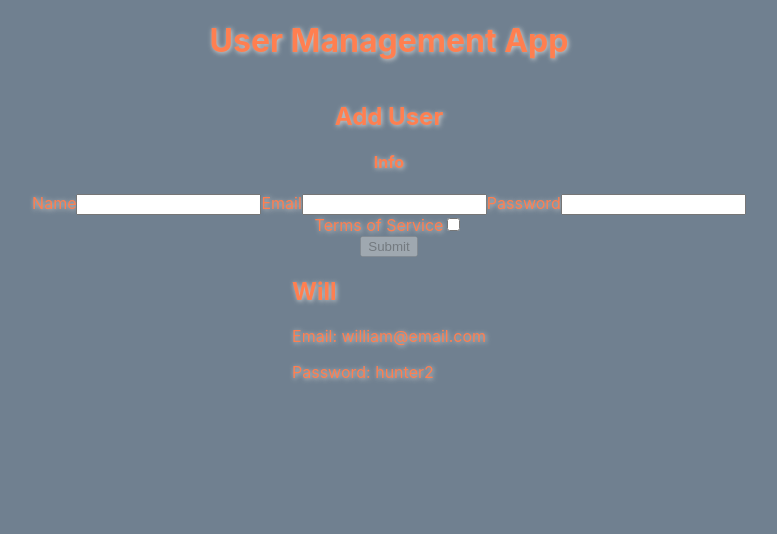
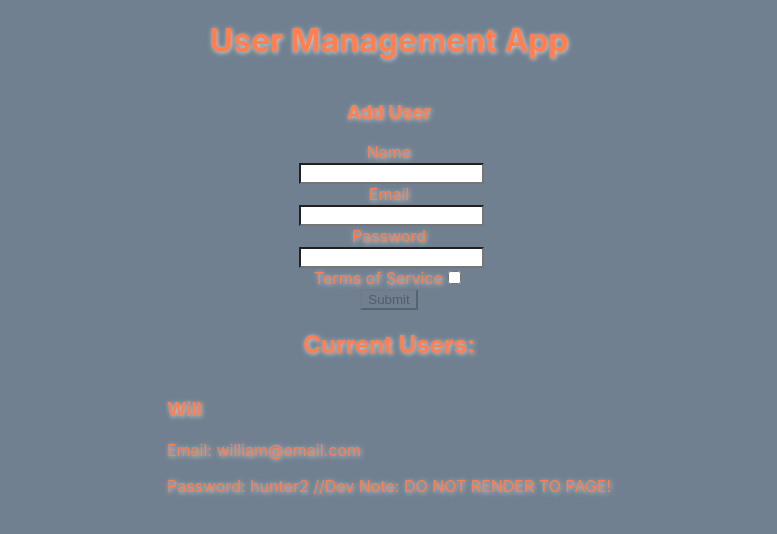
Before and after one commit to wberman27/adv-form-mgmt, a React (Create React App) app: page / in a window 1280 px wide. Shown: the top 534 px of the page, without its empty margins (251-1028 px from the left). Built offline with nearby package versions, Linux system fonts and the light colour scheme; no server answers.

Commit message:
added functional submission via axios. added some styling

```diff
--- a/src/App.css
+++ b/src/App.css
@@ -1,3 +1,7 @@
+*{
+  background-color: slategray;
+}
+
 .App {
   display:flex;
   justify-content: flex-start;
@@ -35,12 +39,30 @@
 .App-link {
   color: #61dafb;
 }
+.cardContainer{
+  justify-content: flex-start;
+  text-align: start;
+}
+.userContainer{
+  display:flex;
+  justify-content: flex-start;
+  text-align: start;
+}
 
-.user {
-  width: 60%;
-  display: flex;
+button{
+  background-color: none;
+}
+input{
+  background-color: white;
+  margin-left: 2%;
+}
+.inputs{
+  display:flex;
+  width:100%;
+  flex-flow: column;
   justify-content: center;
-  text-align: start;
+  align-items: center;
+  text-align: center;
 }
 
 @keyframes App-logo-spin {
--- a/src/App.js
+++ b/src/App.js
@@ -2,9 +2,10 @@ import React, {useState, useEffect} from 'react'
 import './App.css';
 import Form from './Form';
 import Schema from './Schema'
-import axios from 'axios'
+import axios from './fake-api/myapi'
 import * as yup from 'yup'
-import { v4 as uuid } from 'uuid'
+import './fake-api/myapi'
+import {initialUsers} from './fake-api/myapi'
 
 const initialFormValues = {
   //text input
@@ -21,20 +22,12 @@ const initialFormErrors = {
   password: '',
   tos: false,
 }
-const initialUsers = [
-  {
-    id: uuid(),
-    name: 'Will',
-    email: 'william@email.com',
-    password: 'hunter2',
-    tos: true
-  },
-]
+
 const initialDisabled = false
 
 function App() {
 
-  const [users, setUsers] = useState(initialUsers)
+  const [users, setUsers] = useState([])
   const [formValues, setFormValues] = useState(initialFormValues)
   const [formErrors, setFormErrors] = useState(initialFormErrors)
   const [disabled, setDisabled] = useState(initialDisabled)
@@ -52,8 +45,7 @@ function App() {
   const postNewUser = newUser => {
     axios.post('http://myapi.com/api/Users', newUser)
       .then(res =>{
-        console.log(res)
-        // setUsers([res.data, ...users])
+        setUsers([res.data, ...users])
       })
       .catch(err =>{
         console.log(err)
@@ -83,7 +75,6 @@ function App() {
       name: formValues.name.trim(),
       email: formValues.email.trim(),
       password: formValues.password.trim(),
-      tos: formValues.tos
     }
     postNewUser(newUser)
   }
@@ -108,17 +99,20 @@ function App() {
       disabled={disabled}
       errors={formErrors}
       />
-
+         <h2>Current Users:</h2>
       {
         users.map(user =>{
           return (
-            <div className = 'user'>
-            <div className='userContainer'>
-               <h2>{user.name}</h2>
-               <p>Email: {user.email}</p>
-               <p>Password: {user.password}</p>
+          <div className = 'cardContainer'>
+            <div className = 'userContainer'>
+              <div className='user'>
+
+                <h3>{user.name}</h3>
+                <p>Email: {user.email}</p>
+                <p>Password: {user.password} //Dev Note: DO NOT RENDER TO PAGE!</p> {/*this is a joke, ha ha*/}
+              </div>
             </div>
-            </div>
+          </div>
           )
         })
       }
--- a/src/Form.js
+++ b/src/Form.js
@@ -22,8 +22,7 @@ function Form(props) {
 
     return (
       <form className='form container' onSubmit={onSubmit}>
-        <div className='form-group submit'>
-          <h2>Add User</h2>
+        <div className='submit'>
 
           <div className='errors'>
             <div>{errors.name}</div>
@@ -33,8 +32,8 @@ function Form(props) {
           </div>
         </div>
 
-        <div className='form-group inputs'>
-          <h4>Info</h4>
+        <div className='inputs'>
+          <h3>Add User</h3>
 
           <label>Name
             <input
@@ -66,7 +65,7 @@ function Form(props) {
 
         </div>
 
-        <div className='form-group checkboxes'>
+        <div className='checkboxes'>
 
           <label>Terms of Service
             <input
--- a/src/fake-api/myapi.js
+++ b/src/fake-api/myapi.js
@@ -1,18 +1,22 @@
 // This is for the fake API. Do not delete!
 import { v4 as uuid } from 'uuid'
 
-const initialUserList = [
-  {
-    id: uuid(), // uuid is a lib to generate random, unique ids
-  }
-]
+export const initialUsers = [
+    {
+      id: uuid(),
+      name: 'Will',
+      email: 'william@email.com',
+      password: 'hunter2',
+      tos: true
+    },
+  ]
 
 export default {
   get() {
-    return Promise.resolve({ status: 200, success: true, data: initialUserList })
+    return Promise.resolve({ status: 200, success: true, data: initialUsers })
   },
-  post(url, { name, email, password, tos }) {
-    const newUser = { id: uuid(), name, email, password, tos }
+  post(url, { name, email, password}) {
+    const newUser = { id: uuid(), name, email, password}
     return Promise.resolve({ status: 200, success: true, data: newUser })
   }
 }
```
